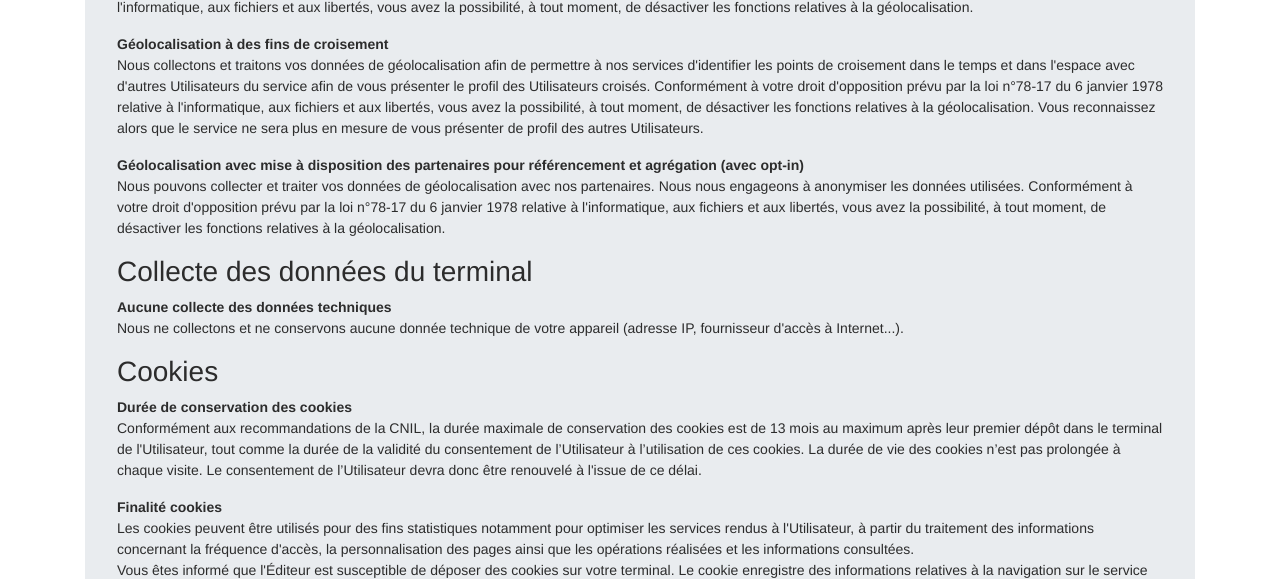
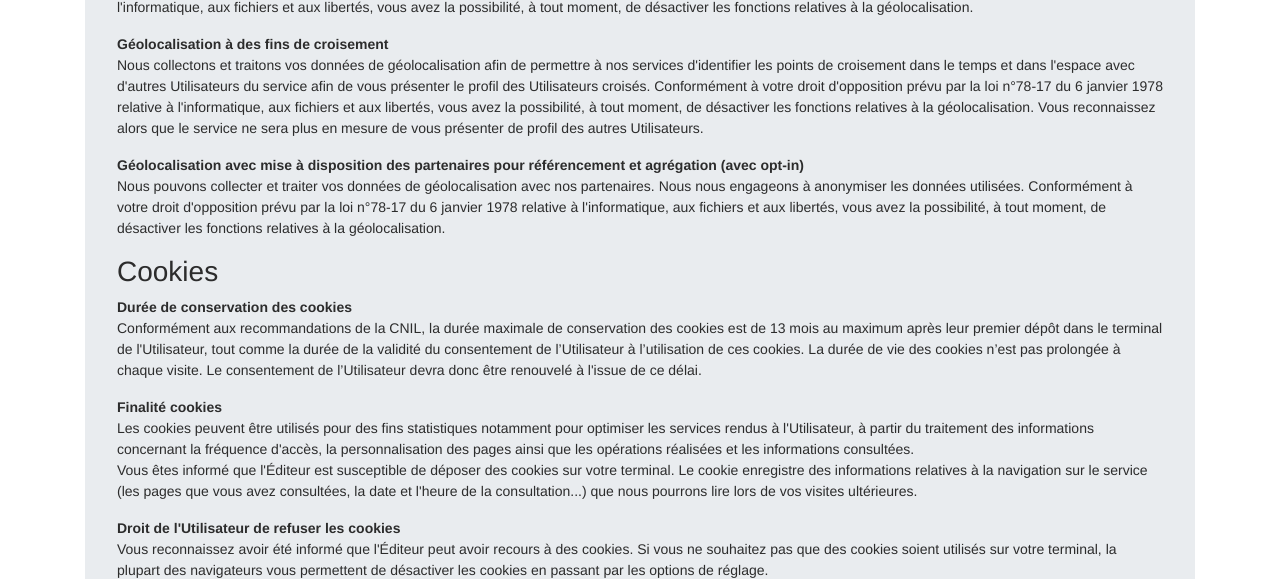
Before and after one commit to njadoul/ua-m2-ec903-django-honey-pot, a Django app: page /donnees/ in a window 1280 px wide. Shown: the part 1431-2010 px from the top of the page. Run offline with Django 3.2, Linux system fonts and the light colour scheme; some libraries are stand-ins or nearby versions.

Commit message:
Update donnees.html

```diff
--- a/Project/HoneyPot/templates/HoneyPot/donnees.html
+++ b/Project/HoneyPot/templates/HoneyPot/donnees.html
@@ -145,16 +145,6 @@ Géolocalisation avec mise à disposition des partenaires pour référencement e
 </b>
 <br>
 Nous pouvons collecter et traiter vos données de géolocalisation avec nos partenaires. Nous nous engageons à anonymiser les données utilisées. Conformément à votre droit d'opposition prévu par la loi n°78-17 du 6 janvier 1978 relative à l'informatique, aux fichiers et aux libertés, vous avez la possibilité, à tout moment, de désactiver les fonctions relatives à la géolocalisation.</p></div>
-
-
-<div id="C9Q1"><h3>Collecte des données du terminal</h3><p>
-<b>
-Aucune collecte des données techniques
-</b>
-<br>
-Nous ne collectons et ne conservons aucune donnée technique de votre appareil (adresse IP, fournisseur d'accès à Internet...).
-</p></div>
-
 
 	<h3>Cookies</h3>
 <p><b>Durée de conservation des cookies</b>
```
